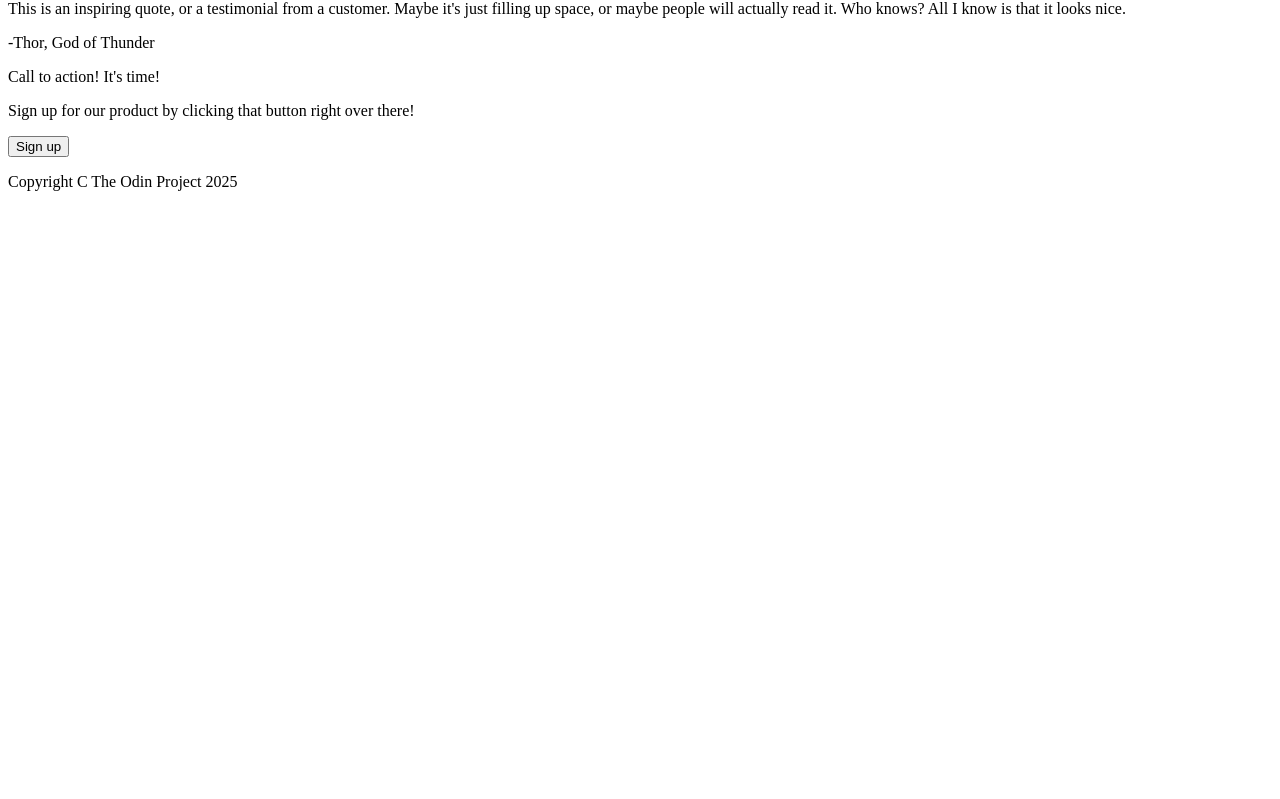
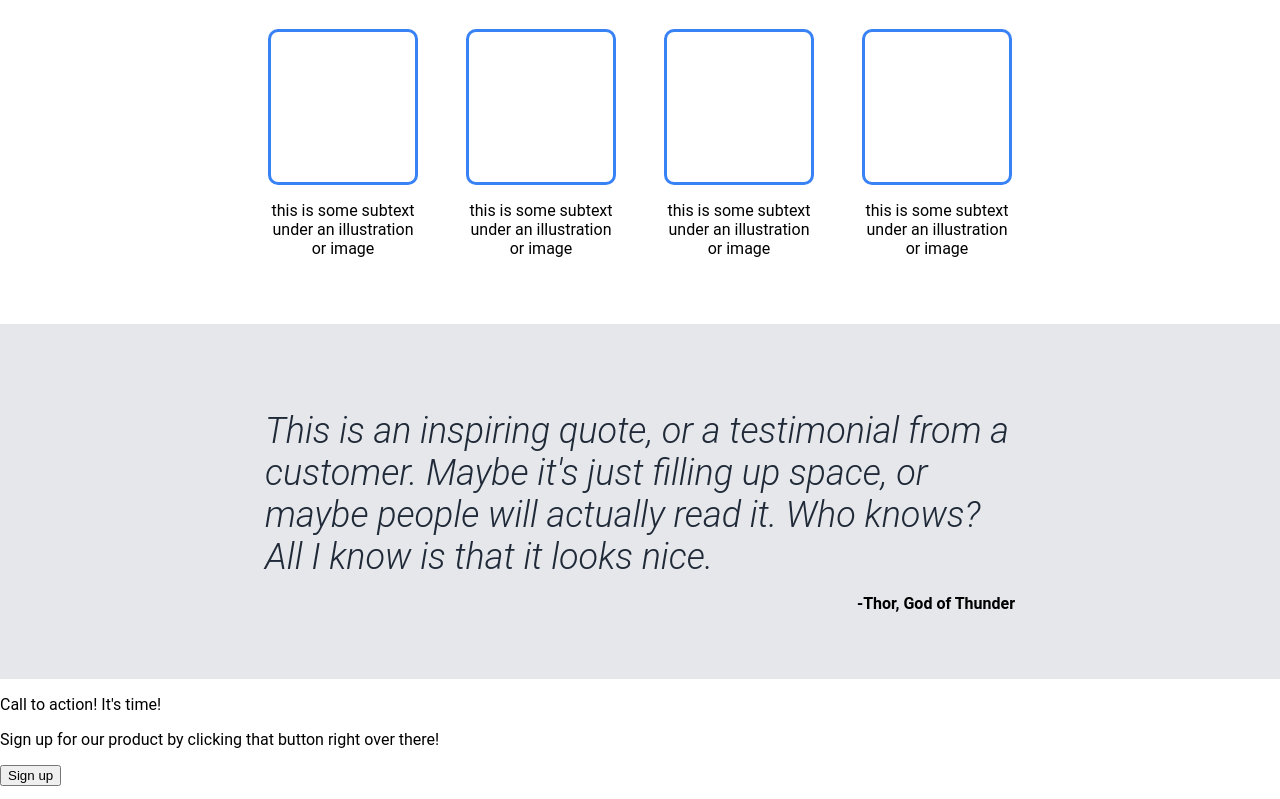
Before and after one commit to leon-asim/landing-page, a plain HTML site: page index.html in a window 1280 px wide. Shown: the part 580-1379 px from the top of the page. Before the commit the page ends 800 px from the top, so only its background shows below. Drawn offline with Linux system fonts and the light colour scheme.

Commit message:
second and third container added

```diff
--- a/index.html
+++ b/index.html
@@ -29,19 +29,41 @@
         </div>
     </div>
     <div class="second-container">
-        <h3>Some random information.</h3>
-        <div>
+        <p class="information">Some random information.</p>
+        <div class="icons">
             <div class="icon">
-                <img>
+                <div class="image">
+                    <img>
+                </div>
+                <p>this is some subtext under an illustration or image</p>
+            </div>
+            <div class="icon">
+                <div class="image">
+                    <img>
+                </div>
+                <p>this is some subtext under an illustration or image</p>
+            </div>
+            <div class="icon">
+                <div class="image">
+                    <img>
+                </div>
+                <p>this is some subtext under an illustration or image</p>
+            </div>
+            <div class="icon">
+                <div class="image">
+                    <img>
+                </div>
                 <p>this is some subtext under an illustration or image</p>
             </div>
         </div>
     </div>
     <div class="third-container">
-        <p>This is an inspiring quote, or a testimonial from a customer. Maybe it's just filling up space,
-            or maybe people will actually read it. Who knows? All I know is that it looks nice.
-        </p>
-        <p>-Thor, God of Thunder</p>
+        <div class="third-content">
+            <p class="quote">This is an inspiring quote, or a testimonial from a customer. Maybe it's just filling up space,
+                or maybe people will actually read it. Who knows? All I know is that it looks nice.
+            </p>
+            <p class="quote-by">-Thor, God of Thunder</p>
+        </div>
     </div>
     <div class="fourth-container">
         <div>
--- a/style.css
+++ b/style.css
@@ -1,5 +1,6 @@
 body {
-
+    font-family: 'Roboto', sans-serif;
+    margin: 0;
 }
 
 .first-container {
@@ -8,8 +9,7 @@ body {
     flex-direction: column;
     background-color: #1F2937;
     color: #F9FAF8;
-    font-family: 'Roboto', sans-serif;
-    padding: 0 300px;
+    padding: 0 300px 50px 300px;
 }
 
 .header {
@@ -68,3 +68,63 @@ p.secondary {
     background-color: gray;
     width:500px;
 }
+
+.second-container {
+    flex: 1;
+    display: flex;
+    flex-direction: column;
+    align-items: center;
+}
+
+p.information {
+    font-size: 36px;
+    color: #1F2937;
+    font-weight: 900;
+}
+
+.icons {
+    display: flex;
+    justify-content: center;
+    gap: 48px;
+    padding-bottom: 50px;
+}
+
+.icon {
+    width: 150px;
+    text-align: center;
+}
+
+.image {
+    height: 150px;
+    border: 3px solid #3882f6;
+    border-radius: 10px;
+}
+
+.third-container {
+    flex: 1;
+    background-color: #E5E7EB;
+    display: flex;
+    justify-content: center;
+    align-items: center;
+    padding: 50px 0;
+}
+
+.third-content {
+    width: 750px;
+    display: flex;
+    flex-direction: column;
+    align-items: center;
+}
+
+.quote {
+    font-size: 36px;
+    color: #1F2937;
+    font-weight: 300;
+    font-style: italic;
+    margin-bottom: 0;
+}
+
+.quote-by {
+    align-self: flex-end;
+    font-weight: 600;
+}
```
